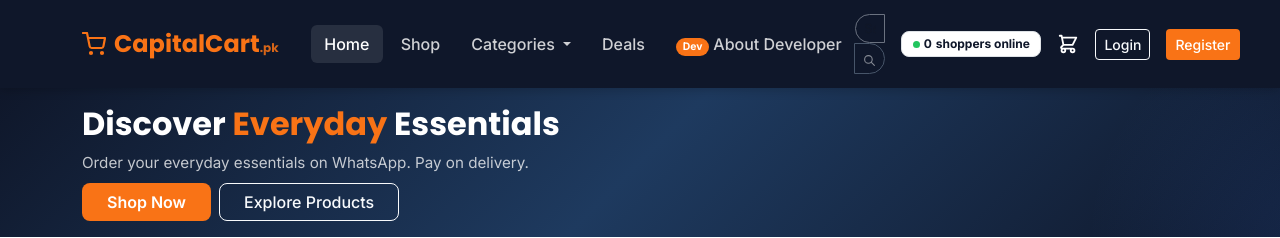
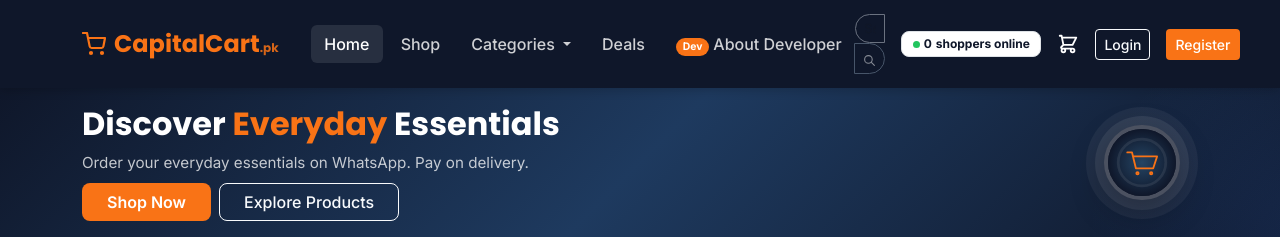
Before and after one commit to itsnasiralii/capitalcart, a Laravel app: page / in a window 1280 px wide. Shown: the top 238 px of the page. Run offline with Laravel 12, Linux system fonts and the light colour scheme; data comes from the database, SQL or seed files in the repository; data that the repository does not hold is empty; style sheets or scripts are compiled from the project's sources; some libraries are stand-ins or nearby versions.

Commit message:
Reapply "style(home): restore a compact hero slider at the right edge"
This reverts commit 70929437c43b4d7b816e53da73531911a47240f4.

```diff
--- a/resources/css/app.scss
+++ b/resources/css/app.scss
@@ -898,3 +898,37 @@ nav[role="navigation"] svg {
   z-index: 1020;
   .btn-close { flex-shrink: 0; padding: 6px; }
 }
+
+// A small desktop slider beside the copy, outside the hero's height calculation.
+.hero-content-row { position: relative; }
+.hero-side-slider {
+  --hero-slider-size: 112px;
+  position: absolute;
+  right: 12px;
+  top: 50%;
+  transform: translateY(-50%);
+  width: 112px;
+  padding: 0;
+  line-height: 0;
+  .hero-slide-caption { padding: 4px 5px 8px !important; }
+  .hero-slide-title {
+    font-size: 10px !important;
+    display: -webkit-box;
+    -webkit-line-clamp: 2;
+    -webkit-box-orient: vertical;
+    overflow: hidden;
+  }
+  .hero-slide-caption .text-white-50, .hero-slide-caption .badge { display: none; }
+  .slider-btn { width: 28px !important; height: 28px !important; }
+  .slider-dots {
+    position: absolute !important;
+    bottom: -8px;
+    left: 0;
+    right: 0;
+    margin-top: 0 !important;
+    gap: 4px !important;
+  }
+}
+@media (min-width: 768px) {
+  .hero-copy { padding-right: 148px; }
+}
--- a/resources/views/livewire/hero-slider.blade.php
+++ b/resources/views/livewire/hero-slider.blade.php
@@ -1,4 +1,4 @@
-<div class="hero-circular-slider-container" id="capitalHeroSlider" data-autoplay="{{ $autoplayDuration * 1000 }}" style="position:relative;display:inline-block;width:220px;max-width:100%">
+<div class="hero-circular-slider-container" id="capitalHeroSlider" data-autoplay="{{ $autoplayDuration * 1000 }}" style="position:relative;display:inline-block;width:var(--hero-slider-size,220px);max-width:100%">
     {{-- Concentric Glow Rings (Preserving existing visual layout) --}}
     <div class="glow-ring-outer" style="width:100%;aspect-ratio:1;border-radius:50%;background:rgba(255,255,255,0.05);display:flex;align-items:center;justify-content:center;margin:0 auto;position:relative">
         <div class="glow-ring-inner" style="width:84%;height:84%;border-radius:50%;background:rgba(255,255,255,0.08);display:flex;align-items:center;justify-content:center">
@@ -11,8 +11,8 @@
                             <a href="{{ is_store_link($slide->link_url) ? $slide->link_url : route('shop') }}" style="display:block;width:100%;height:100%;position:relative">
                                 <img src="{{ $slide->image_url }}" alt="{{ $slide->title }}" decoding="async" onerror="this.onerror=null;this.src='{{ asset('images/hero-fallback.svg') }}'" style="width:100%;height:100%;object-fit:cover;display:block">
                                 {{-- Subtle gradient overlay for text readability if needed --}}
-                                <div style="position:absolute;bottom:0;left:0;right:0;background:linear-gradient(to top, rgba(15,23,42,0.8) 0%, transparent 60%);padding:10px 12px 14px;text-align:center">
-                                    <div class="text-white fw-bold" style="font-size:clamp(0.75rem, 2vw, 0.9rem);line-height:1.2;text-shadow:0 1px 4px rgba(0,0,0,0.6)">{{ $slide->title }}</div>
+                                <div class="hero-slide-caption" style="position:absolute;bottom:0;left:0;right:0;background:linear-gradient(to top, rgba(15,23,42,0.8) 0%, transparent 60%);padding:10px 12px 14px;text-align:center">
+                                    <div class="hero-slide-title text-white fw-bold" style="font-size:clamp(0.75rem, 2vw, 0.9rem);line-height:1.2;text-shadow:0 1px 4px rgba(0,0,0,0.6)">{{ $slide->title }}</div>
                                     @if($slide->subtitle)
                                         <div class="text-white-50" style="font-size:clamp(0.65rem, 1.5vw, 0.75rem);margin-top:2px">{{ $slide->subtitle }}</div>
                                     @endif
--- a/resources/views/pages/home.blade.php
+++ b/resources/views/pages/home.blade.php
@@ -3,14 +3,17 @@
     {{-- Hero --}}
     <section class="hero-section">
         <div class="container">
-            <div class="row align-items-center">
-                <div class="col-12">
+            <div class="row align-items-center hero-content-row">
+                <div class="col-12 hero-copy">
                     <h1>Discover <span class="hero-accent">Everyday</span> Essentials</h1>
                     <p class="mt-1 mb-2">Order your everyday essentials on WhatsApp. Pay on delivery.</p>
                     <div class="d-flex gap-2 flex-wrap">
                         <a href="{{ route('shop') }}" class="btn px-4" style="background:#F97316;color:#fff;font-weight:600">Shop Now</a>
                         <a href="{{ $featured->isNotEmpty() ? '#featured-products' : route('shop') }}" class="btn btn-outline-light px-4">Explore Products</a>
                     </div>
+                </div>
+                <div class="hero-side-slider d-none d-md-block">
+                    <livewire:hero-slider />
                 </div>
             </div>
         </div>
```
